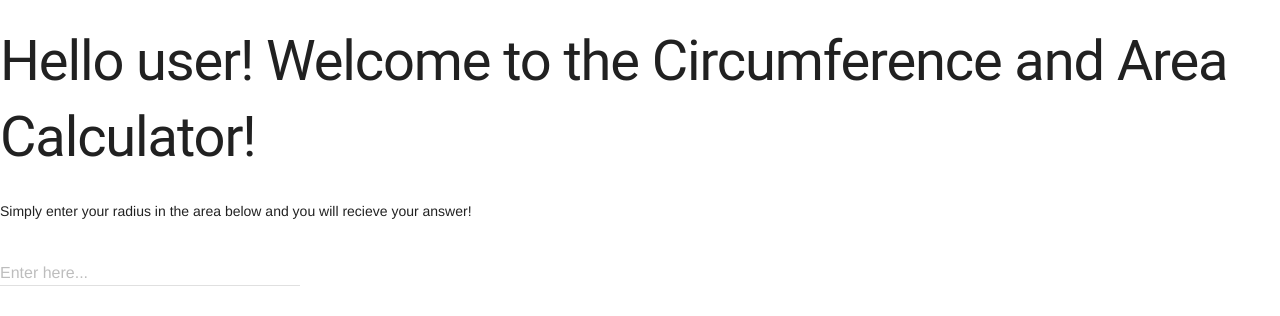
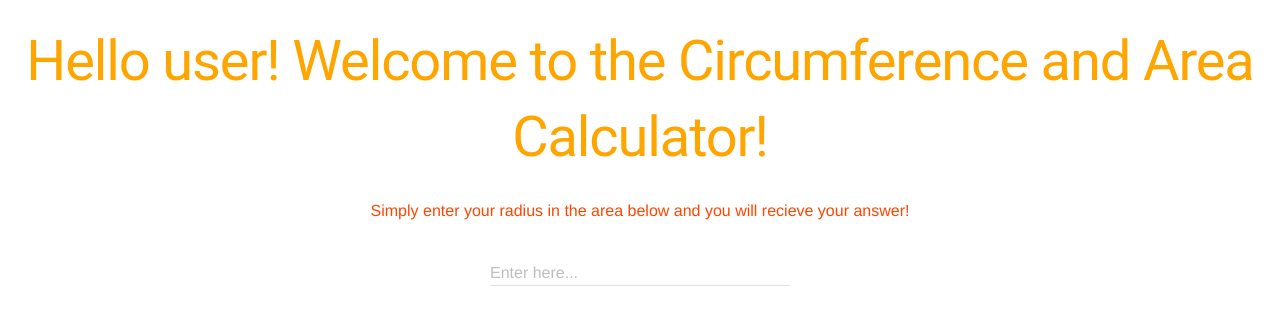
Before and after one commit to SHH-ICS/weekly-2-Marco-Villanueva-21, a plain HTML site: page index.html in a window 1280 px wide. Drawn offline with nearby package versions, Linux system fonts and the light colour scheme.

Commit message:
added more styles and changed back to POST

```diff
--- a/css/styles.css
+++ b/css/styles.css
@@ -1,3 +1,12 @@
 * {
-  text-align:center
+  text-align:center;
 }
+
+h1 {
+  color:orange;
+}
+
+p {
+  color:orangered;
+  font-size: medium;
+}
--- a/index.html
+++ b/index.html
@@ -5,7 +5,7 @@
     <!-- MDL Inclusions -->
     <link rel="stylesheet" href="https://fonts.googleapis.com/icon?family=Material+Icons">
     <link rel="stylesheet" href="https://code.getmdl.io/1.3.0/material.indigo-pink.min.css">
-    <link rel="stylesheet" href="./css/style.css">
+    <link rel="stylesheet" href="./css/styles.css">
     <script defer src="https://code.getmdl.io/1.3.0/material.min.js"></script>
 
   </head>
@@ -13,7 +13,7 @@
   <body>
     <h1>Hello user! Welcome to the Circumference and Area Calculator!</h1>
     <p>Simply enter your radius in the area below and you will recieve your answer!</p>
-    <form action="handler.php" method="GET">
+    <form action="handler.php" method="POST">
       <div class="mdl-textfield mdl-js-textfield">
         <input class="mdl-textfield__input" type="text" pattern="-?[0-9]*(\.[0-9]+)?" id="sample2" name="rad">
         <label class="mdl-textfield__label" for="sample2">Enter here...</label>
```
Also changed, not shown: 1 other file.
